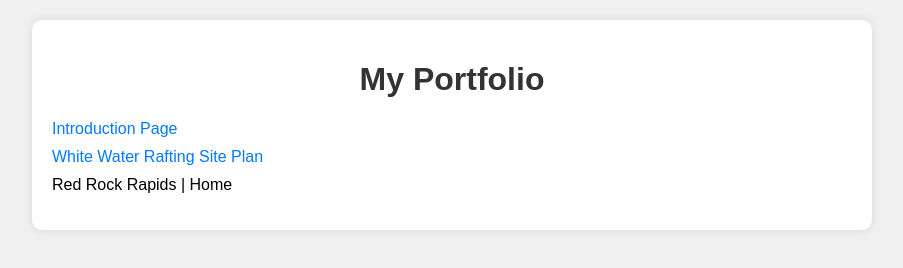
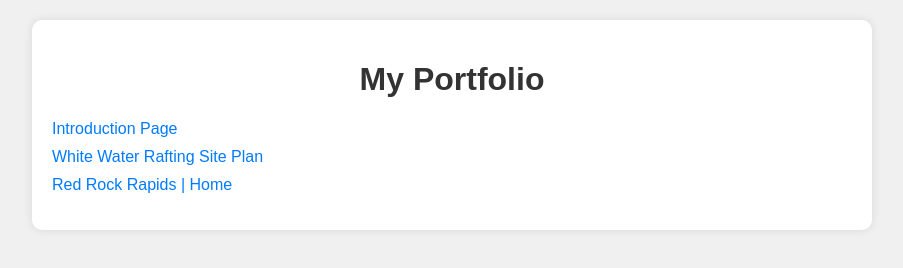
Before and after one commit to dylann1003/Web-Fundamentals, a plain HTML site: page index.html in a window 1280 px wide. Shown: the whole page, without its empty margins (188-1091 px from the left). Drawn offline with Linux system fonts and the light colour scheme.

Commit message:
fixed bug on portfolio page

```diff
--- a/index.html
+++ b/index.html
@@ -45,7 +45,7 @@
         <ul>
             <li><a href="introduction/index.html">Introduction Page</a></li>
             <li><a href="wwr/site_plan_rafting.html">White Water Rafting Site Plan</a></li>
-            <li><a href="wwr/index.html"></a>Red Rock Rapids | Home</li>
+            <li><a href="wwr/index.html">Red Rock Rapids | Home</a></li>
             <!-- Add more projects as needed -->
         </ul>
     </div>
```
